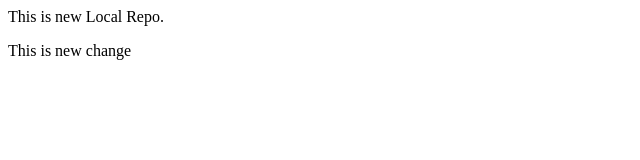
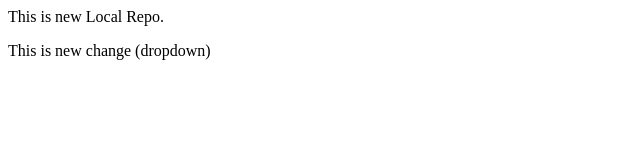
Before and after one commit to sans56kruti/localRepo, a plain HTML site: page index.html in a window 1280 px wide. Shown: the full height of the page, 0-640 px from the left. Drawn offline with Linux system fonts and the light colour scheme.

Commit message:
dropdown added

```diff
--- a/index.html
+++ b/index.html
@@ -1,2 +1,2 @@
 <p>This is new Local Repo.</p>
-<p>This is new change</p>
+<p>This is new change (dropdown)</p>
```
